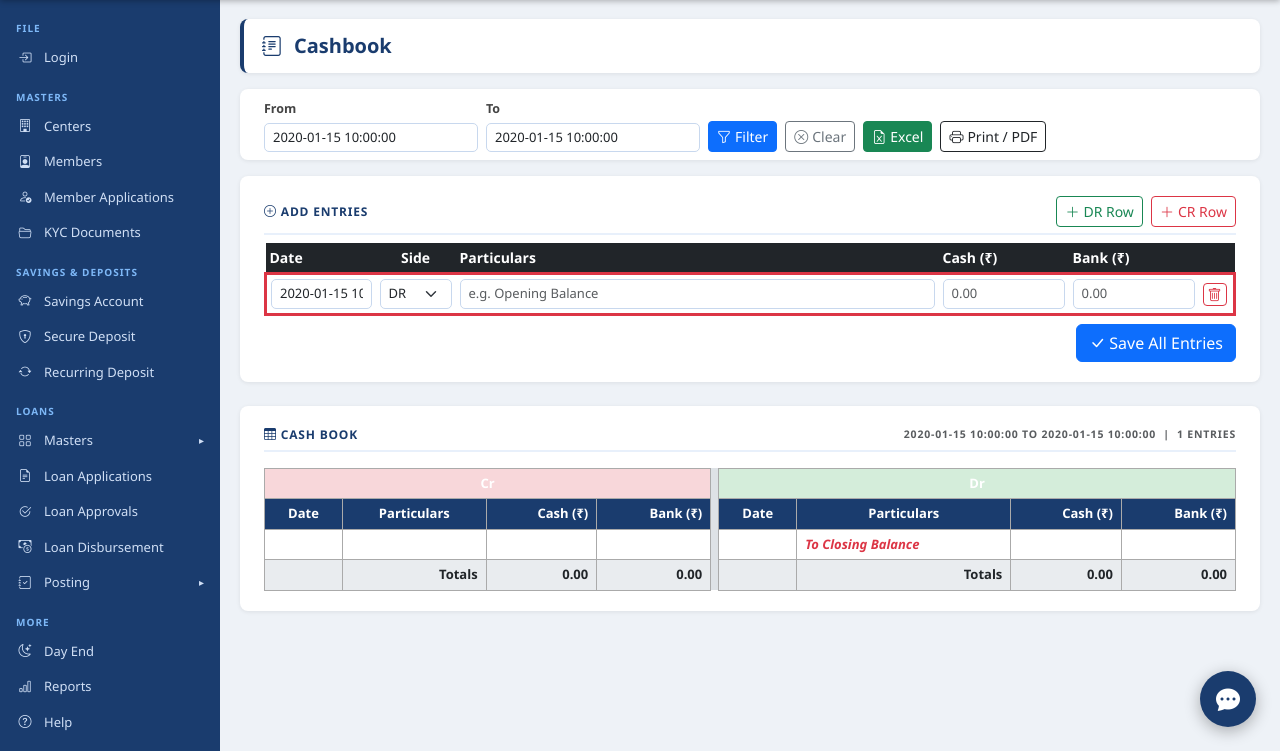
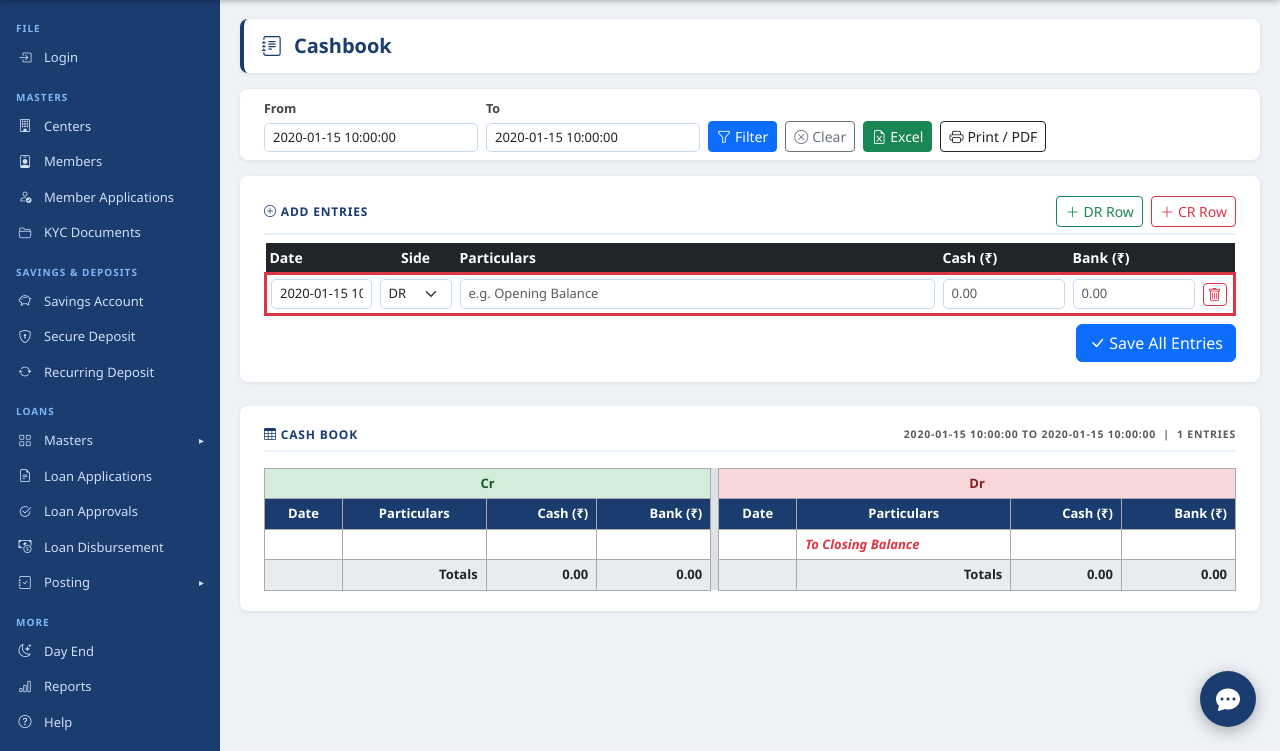
Before and after one commit to NikhithaGottipati06/Mythri-Associates-LMS, a Flask app: template templates/cashbook.html in a window 1280 px wide. Shown: the part 49-800 px from the top of the page. Run offline with Flask 3, Linux system fonts and the light colour scheme; the template is opened without the code that fills it: most values are stand-ins (such as "Sample title", 1, 10 or a date in 2020).

Commit message:
Fix cashbook header colors: DR=red background, CR=green background
Co-Authored-By: Claude Sonnet 4.6 <noreply@anthropic.com>

```diff
--- a/templates/cashbook.html
+++ b/templates/cashbook.html
@@ -5,8 +5,8 @@
 .cb-table { border-collapse: collapse; width: 100%; font-size: 13px; }
 .cb-table th, .cb-table td { border: 1px solid #aaa; padding: 5px 8px; }
 .cb-table thead th { background: #1a3c6e; color: #fff; text-align: center; }
-.cb-table .side-hdr-dr { background: #d4edda; font-weight: 700; text-align: center; }
-.cb-table .side-hdr-cr { background: #f8d7da; font-weight: 700; text-align: center; }
+.cb-table .side-hdr-dr { background: #f8d7da; color: #842029; font-weight: 700; text-align: center; }
+.cb-table .side-hdr-cr { background: #d4edda; color: #155724; font-weight: 700; text-align: center; }
 .cb-table .sep-col { background: #dee2e6; width: 8px; padding: 0; border: none; }
 .cb-table tfoot td { background: #e9ecef; font-weight: 700; }
 .cb-table .num { text-align: right; }
```
